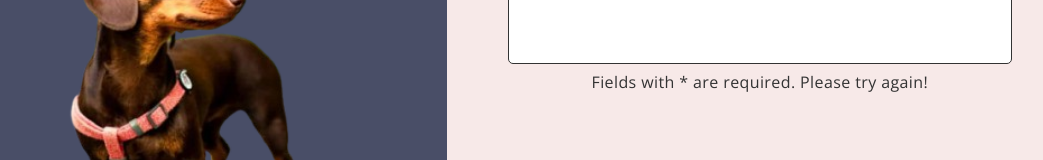
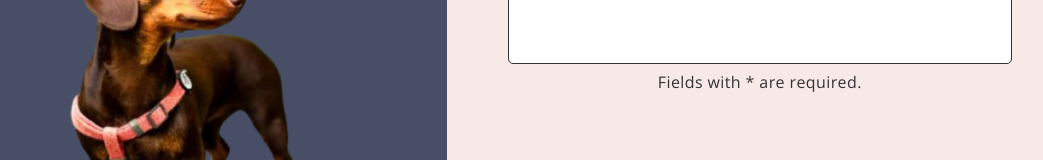
Before and after one commit to ejingfx/SVEN-Web-regenevilvestre, a Vue app in the folder frontend/: page / in a window 1280 px wide. Both pictures are taken after typing "Sample" into the empty fields and a click on the input "Schedule Service". Shown: the part 1940-2100 px from the top of the page, without its empty margins (88-1131 px from the left). Built offline with nearby package versions, Linux system fonts and the light colour scheme; no server answers.

Commit message:
fix typo message

```diff
--- a/frontend/src/components/ServiceForm.vue
+++ b/frontend/src/components/ServiceForm.vue
@@ -43,8 +43,8 @@
           <div v-if="message.show" class="service-form__message-inner">
             <p v-if="message.success">Successfully submitted!</p>
             <p v-else-if="message.submitting">Submitting...</p>
-            <p v-else-if="message.error">Submitting...</p>
-            <p v-else>Fields with * are required. Please try again!</p>
+            <p v-else-if="message.error">Something went wrong. Please try again!</p>
+            <p v-else>Fields with * are required.</p>
           </div>
         </div>
 
```
